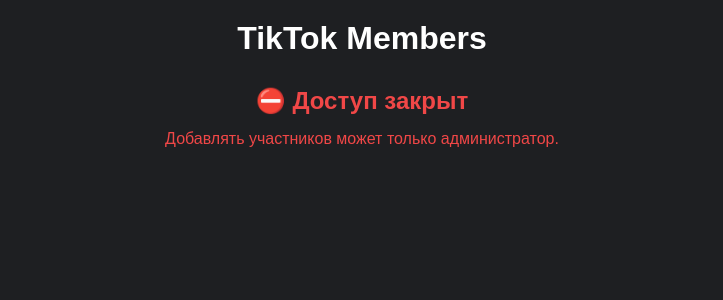
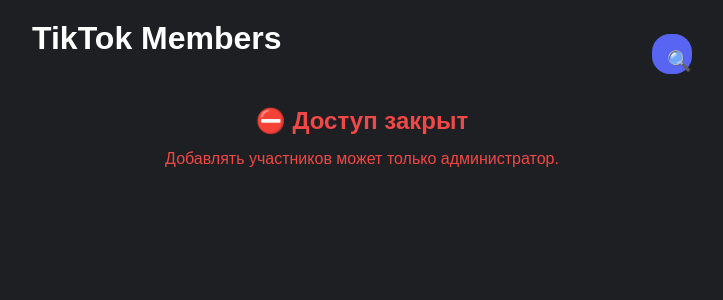
Before and after one commit to larrynsy-bit/Hanako-Members, a FastAPI app: page / in a window 1280 px wide. Shown: the top 300 px of the page, without its empty margins (278-1001 px from the left). Run offline with FastAPI, Linux system fonts and the light colour scheme; some libraries are stand-ins or nearby versions.

Commit message:
Update TikTok links and modern UI

```diff
--- a/static/style.css
+++ b/static/style.css
@@ -172,3 +172,128 @@ button:hover{
     margin-top:20px;
 
 }
+.header{
+
+display:flex;
+justify-content:space-between;
+align-items:center;
+
+}
+
+
+#searchButton{
+
+width:40px;
+height:40px;
+
+border-radius:50%;
+
+border:none;
+
+font-size:20px;
+
+background:#5865f2;
+
+color:white;
+
+}
+
+
+.search-box{
+
+margin-top:10px;
+
+}
+
+
+.search-box input{
+
+width:100%;
+
+}
+
+
+
+.hidden{
+
+display:none;
+
+}
+
+
+
+.card{
+
+background:#252525;
+
+border-radius:22px;
+
+padding:18px;
+
+margin-top:15px;
+
+box-shadow:0 8px 25px rgba(0,0,0,.25);
+
+}
+
+
+
+.avatar{
+
+font-size:40px;
+
+}
+
+
+
+.tiktok{
+
+background:#111;
+
+padding:12px;
+
+border-radius:15px;
+
+margin:10px 0;
+
+font-weight:bold;
+
+}
+
+
+
+.tiktok-button{
+
+display:block;
+
+text-align:center;
+
+padding:12px;
+
+border-radius:15px;
+
+background:#fe2c55;
+
+color:white;
+
+text-decoration:none;
+
+font-weight:bold;
+
+}
+
+
+
+input{
+
+border-radius:18px!important;
+
+}
+
+
+
+button{
+
+border-radius:18px!important;
+
+}
--- a/templates/index.html
+++ b/templates/index.html
@@ -27,10 +27,7 @@
         TikTok Members
     </div>
 
-    <button
-        id="searchButton"
-        style="display:none;"
-    >
+    <button id="searchButton">
         🔍
     </button>
 
@@ -91,15 +88,12 @@
 
         <div id="searchBox" class="search-box hidden">
 
+    <input
+        id="search"
+        placeholder="Поиск участников..."
+    >
 
-            <input
-                id="search"
-                placeholder="Поиск..."
-            >
-
-
-        </div>
-
+</div>
 
 
 
```
Also changed, not shown: static/app.js (+56 -36 lines).
